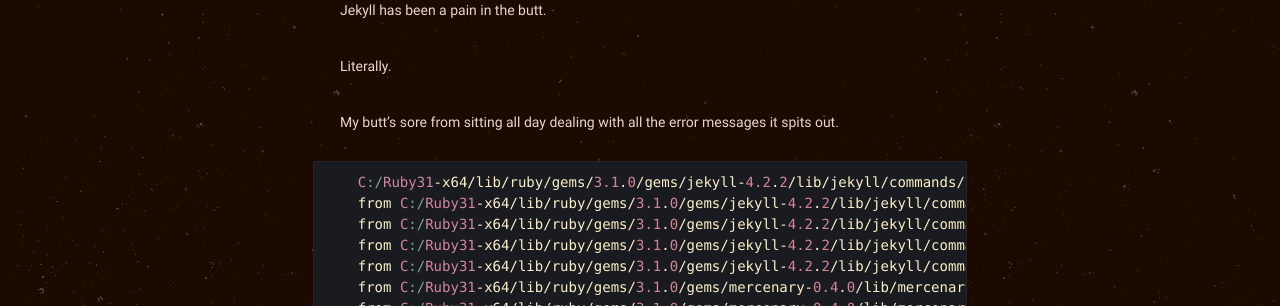
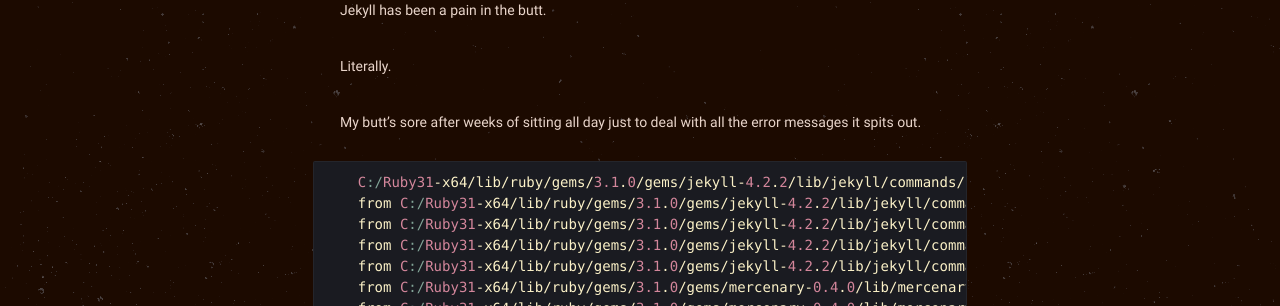
Before and after one commit to philippines69/carlcastroarchives, a Jekyll site: the page built from _posts/2022-06-28-my-first-post-finally.md, in a window 1280 px wide. Shown: the part 855-1161 px from the top of the page. Built offline with Jekyll 4.4.1, drawn with Linux system fonts in a browser that asks for light colours.

Commit message:
Update from Forestry.io philippines69 updated _posts/2022-06-28-my-first-post-finally.md

```diff
--- a/_posts/2022-06-28-my-first-post-finally.md
+++ b/_posts/2022-06-28-my-first-post-finally.md
@@ -13,7 +13,8 @@
 
 Literally.
 
-My butt's sore from sitting all day dealing with all the error messages it spits out.
+My butt's sore after weeks of sitting all day just to deal with all the error messages it spits out.
+
 {% highlight ruby %}
     C:/Ruby31-x64/lib/ruby/gems/3.1.0/gems/jekyll-4.2.2/lib/jekyll/commands/serve/servlet.rb:3:in require': cannot load such file -- webrick (LoadError) from C:/Ruby31-x64/lib/ruby/gems/3.1.0/gems/jekyll-4.2.2/lib/jekyll/commands/serve/servlet.rb:3:in<top (required)>'
     from C:/Ruby31-x64/lib/ruby/gems/3.1.0/gems/jekyll-4.2.2/lib/jekyll/commands/serve.rb:179:in require_relative' from C:/Ruby31-x64/lib/ruby/gems/3.1.0/gems/jekyll-4.2.2/lib/jekyll/commands/serve.rb:179:insetup'
```
